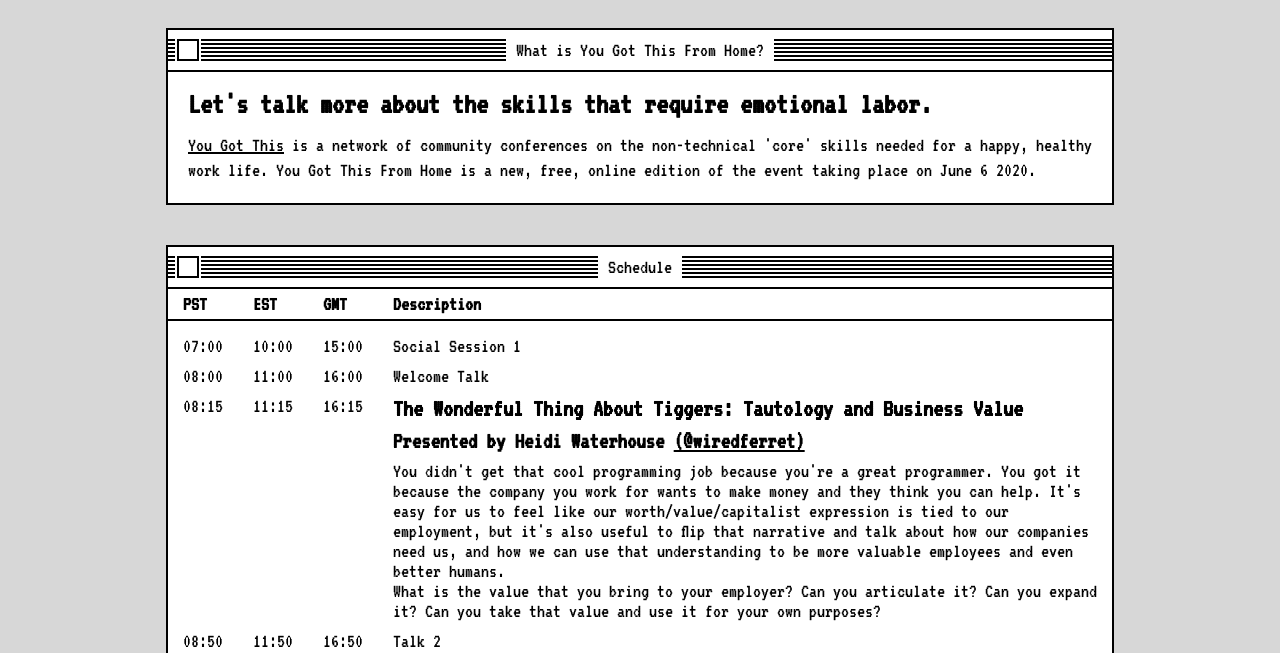
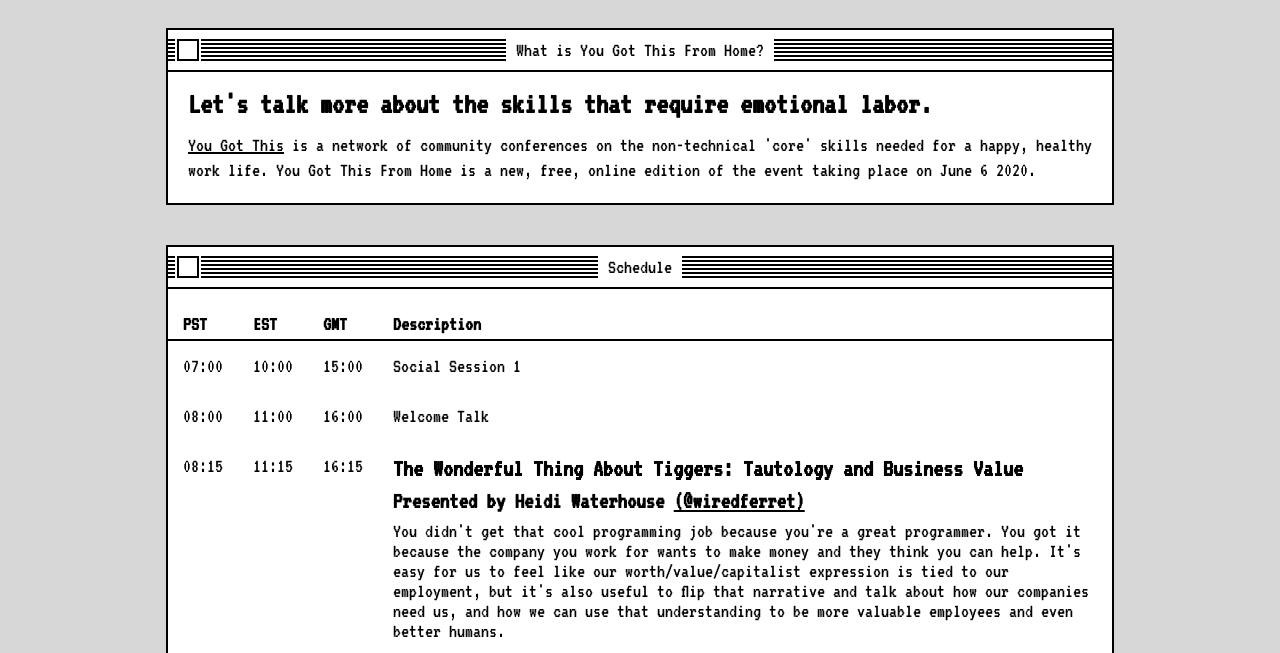
Before and after one commit to yougotthisconf/2020.home.yougotthis.io, a website: page index.html in a window 1280 px wide. Shown: the part 64-717 px from the top of the page. Drawn offline with Linux system fonts and the light colour scheme.

Commit message:
table styling

```diff
--- a/assets/style.css
+++ b/assets/style.css
@@ -108,7 +108,7 @@
 }
 
 td {
-    padding: 0.25em 0.75em;
+    padding: 1.25em 0.75em 0.25em;
     vertical-align: top;
 }
 
@@ -118,6 +118,13 @@
 
 td h3 {
     margin: 0.5rem 0;
+}
+
+td p {
+    margin-bottom: 1em;
+}
+td p:last-child {
+    margin-bottom: 0;
 }
 
 thead td {
```
